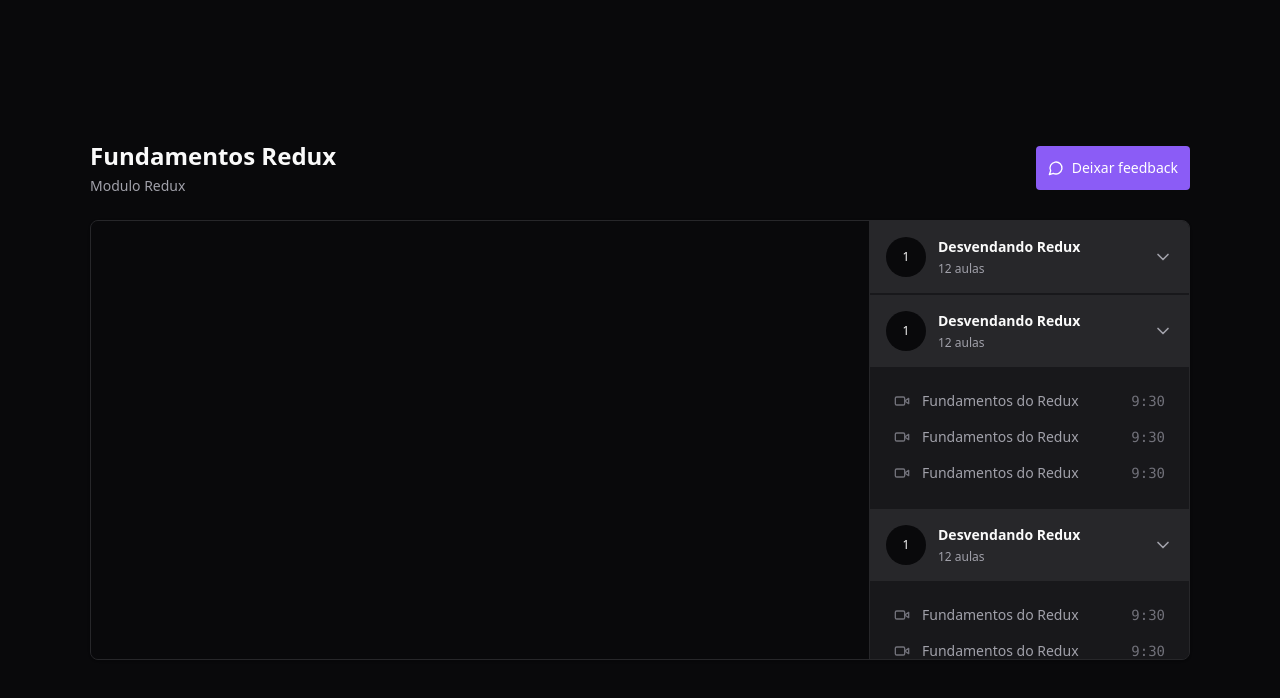
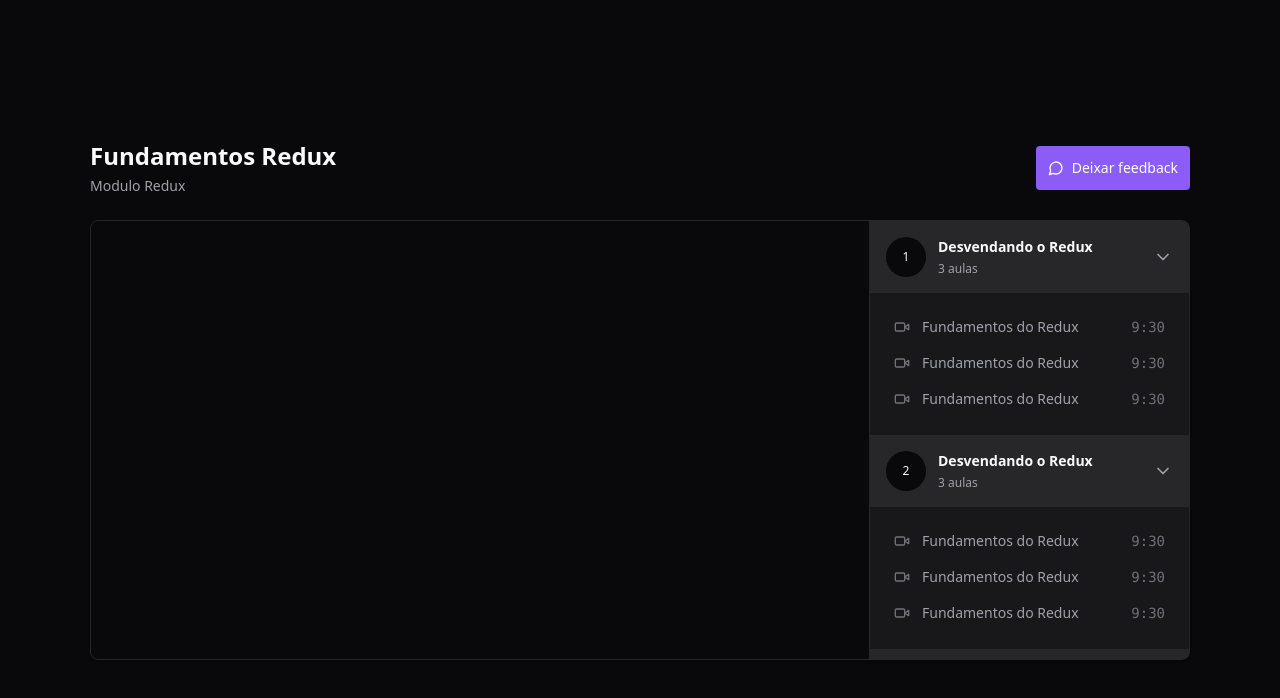
Before and after one commit to pcaldi/redux, a React (Vite) app: page / in a window 1280 px wide. Shown: the top 698 px of the page. Built offline with nearby package versions, Linux system fonts and the light colour scheme.

Commit message:
Separando componentes

```diff
--- /dev/null
+++ b/src/components/Header.tsx
@@ -0,0 +1,8 @@
+export function Header() {
+  return (
+    <div className="flex flex-col gap-1">
+      <h1 className="text-2xl font-bold">Fundamentos Redux</h1>
+      <span className="text-sm text-zinc-400">Modulo Redux</span>
+    </div>
+  );
+}
--- /dev/null
+++ b/src/components/Lesson.tsx
@@ -0,0 +1,18 @@
+import { Video } from "lucide-react";
+
+interface LessonProps {
+  title: string;
+  duration: string;
+}
+
+export function Lesson({ title, duration }: LessonProps) {
+  return (
+    <button className="flex items-center text-sm gap-3 text-zinc-400">
+      <Video className="w-4 h-4 text-zinc-500" />
+      <span>{title}</span>
+      <span className="ml-auto font-mono text-sm text-zinc-500">
+        {duration}
+      </span>
+    </button>
+  );
+}
--- /dev/null
+++ b/src/components/Module.tsx
@@ -0,0 +1,35 @@
+import { ChevronDown } from "lucide-react";
+import { Lesson } from "./Lesson";
+
+interface ModuleProps {
+  moduleIndex: number;
+  title: string;
+  amountOfLessons: number;
+}
+
+export function Module({ amountOfLessons, title, moduleIndex }: ModuleProps) {
+  return (
+    <div>
+      <button className="flex w-full items-center gap-3 bg-zinc-800 p-4">
+        <div
+          className="flex h-10 w-10 rounded-full items-center justify-center bg-zinc-950 text-xs
+                "
+        >
+          {moduleIndex + 1}
+        </div>
+
+        <div className="flex flex-col gap-1 text-left">
+          <strong className="text-sm">{title}</strong>
+          <span className="text-xs text-zinc-400">{amountOfLessons} aulas</span>
+        </div>
+
+        <ChevronDown className="w-5 h-5 ml-auto text-zinc-400 " />
+      </button>
+      <nav className="flex flex-col relative gap-4 p-6">
+        <Lesson title="Fundamentos do Redux" duration="9:30" />
+        <Lesson title="Fundamentos do Redux" duration="9:30" />
+        <Lesson title="Fundamentos do Redux" duration="9:30" />
+      </nav>
+    </div>
+  );
+}
--- /dev/null
+++ b/src/components/Video.tsx
@@ -0,0 +1,14 @@
+import Player from "react-player/youtube";
+
+export function Video() {
+  return (
+    <div className="w-full bg-zinc-950 aspect-video">
+      <Player
+        width="100%"
+        height="100%"
+        controls
+        url="https://youtu.be/iZ_L2sA2TLk?si=KL_tcfyyTz5iwG9E"
+      />
+    </div>
+  );
+}
--- a/src/pages/Player.tsx
+++ b/src/pages/Player.tsx
@@ -1,16 +1,14 @@
-import { ChevronDown, MessageCircle, Video } from "lucide-react";
-import ReactPlayer from "react-player/youtube";
+import { ChevronDown, MessageCircle } from "lucide-react";
+import { Header } from "../components/Header";
+import { Video } from "../components/Video";
+import { Module } from "../components/Module";
 
 export function Player() {
   return (
     <div className="h-screen bg-zinc-950 text-zinc-50 flex items-center justify-center">
       <div className="flex w-[1100px] flex-col gap-6">
         <div className="flex items-center justify-between ">
-          {/* Header */}
-          <div className="flex flex-col gap-1">
-            <h1 className="text-2xl font-bold">Fundamentos Redux</h1>
-            <span className="text-sm text-zinc-400">Modulo Redux</span>
-          </div>
+          <Header />
 
           <button className="flex gap-2 items-center bg-violet-500 rounded px-3 py-3 text-sm font-medium text-white hover:bg-violet-600">
             <MessageCircle className="w-4 h-4" />
@@ -20,120 +18,25 @@
 
         <main className="flex relative overflow-hidden rounded-lg border border-zinc-800 bg-zinc-900 shadow pr-80">
           <div className="flex-1">
-            <div className="w-full bg-zinc-950 aspect-video">
-              <ReactPlayer
-                width="100%"
-                height="100%"
-                controls
-                url="https://youtu.be/iZ_L2sA2TLk?si=KL_tcfyyTz5iwG9E"
-              />
-            </div>
+            <Video />
           </div>
 
           <aside className="w-80 border-l divide-y-2 divide-zinc-900 border-zinc-800 bg-zinc-900 overflow-y-scroll scrollbar scrollbar-thin scrollbar-track-zinc-950 scrollbar-thumb-zinc-800 absolute top-0 bottom-0 right-0 ">
-            <div>
-              <button className="flex w-full items-center gap-3 bg-zinc-800 p-4">
-                <div
-                  className="flex h-10 w-10 rounded-full items-center justify-center bg-zinc-950 text-xs
-                "
-                >
-                  1
-                </div>
-
-                <div className="flex flex-col gap-1 text-left">
-                  <strong className="text-sm">Desvendando Redux</strong>
-                  <span className="text-xs text-zinc-400">12 aulas</span>
-                </div>
-
-                <ChevronDown className="w-5 h-5 ml-auto text-zinc-400 " />
-              </button>
-            </div>
-
-            <div>
-              <button className="flex w-full items-center gap-3 bg-zinc-800 p-4">
-                <div
-                  className="flex h-10 w-10 rounded-full items-center justify-center bg-zinc-950 text-xs
-                "
-                >
-                  1
-                </div>
-
-                <div className="flex flex-col gap-1 text-left">
-                  <strong className="text-sm">Desvendando Redux</strong>
-                  <span className="text-xs text-zinc-400">12 aulas</span>
-                </div>
-
-                <ChevronDown className="w-5 h-5 ml-auto text-zinc-400 " />
-              </button>
-              <nav className="flex flex-col relative gap-4 p-6">
-                <button className="flex items-center text-sm gap-3 text-zinc-400">
-                  <Video className="w-4 h-4 text-zinc-500" />
-                  <span>Fundamentos do Redux</span>
-                  <span className="ml-auto font-mono text-sm text-zinc-500">
-                    9:30
-                  </span>
-                </button>
-
-                <button className="flex items-center text-sm gap-3 text-zinc-400">
-                  <Video className="w-4 h-4 text-zinc-500" />
-                  <span>Fundamentos do Redux</span>
-                  <span className="ml-auto font-mono text-sm text-zinc-500">
-                    9:30
-                  </span>
-                </button>
-
-                <button className="flex items-center text-sm gap-3 text-zinc-400">
-                  <Video className="w-4 h-4 text-zinc-500" />
-                  <span>Fundamentos do Redux</span>
-                  <span className="ml-auto font-mono text-sm text-zinc-500">
-                    9:30
-                  </span>
-                </button>
-              </nav>
-            </div>
-
-            <div>
-              <button className="flex w-full items-center gap-3 bg-zinc-800 p-4">
-                <div
-                  className="flex h-10 w-10 rounded-full items-center justify-center bg-zinc-950 text-xs
-                "
-                >
-                  1
-                </div>
-
-                <div className="flex flex-col gap-1 text-left">
-                  <strong className="text-sm">Desvendando Redux</strong>
-                  <span className="text-xs text-zinc-400">12 aulas</span>
-                </div>
-
-                <ChevronDown className="w-5 h-5 ml-auto text-zinc-400 " />
-              </button>
-              <nav className="flex flex-col relative gap-4 p-6">
-                <button className="flex items-center text-sm gap-3 text-zinc-400">
-                  <Video className="w-4 h-4 text-zinc-500" />
-                  <span>Fundamentos do Redux</span>
-                  <span className="ml-auto font-mono text-sm text-zinc-500">
-                    9:30
-                  </span>
-                </button>
-
-                <button className="flex items-center text-sm gap-3 text-zinc-400">
-                  <Video className="w-4 h-4 text-zinc-500" />
-                  <span>Fundamentos do Redux</span>
-                  <span className="ml-auto font-mono text-sm text-zinc-500">
-                    9:30
-                  </span>
-                </button>
-
-                <button className="flex items-center text-sm gap-3 text-zinc-400">
-                  <Video className="w-4 h-4 text-zinc-500" />
-                  <span>Fundamentos do Redux</span>
-                  <span className="ml-auto font-mono text-sm text-zinc-500">
-                    9:30
-                  </span>
-                </button>
-              </nav>
-            </div>
+            <Module
+              title="Desvendando o Redux"
+              amountOfLessons={3}
+              moduleIndex={0}
+            />
+            <Module
+              title="Desvendando o Redux"
+              amountOfLessons={3}
+              moduleIndex={1}
+            />
+            <Module
+              title="Desvendando o Redux"
+              amountOfLessons={3}
+              moduleIndex={2}
+            />
           </aside>
         </main>
       </div>
```
